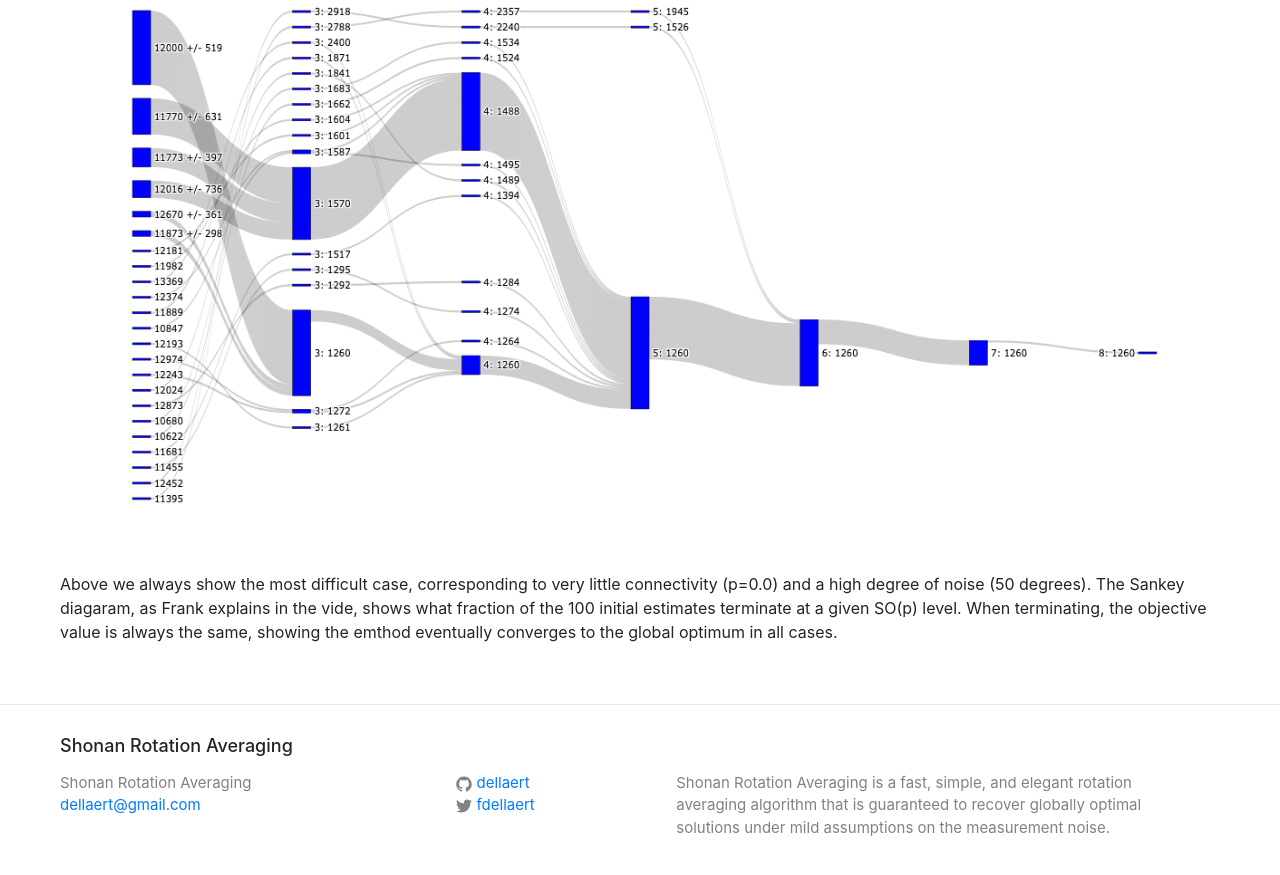
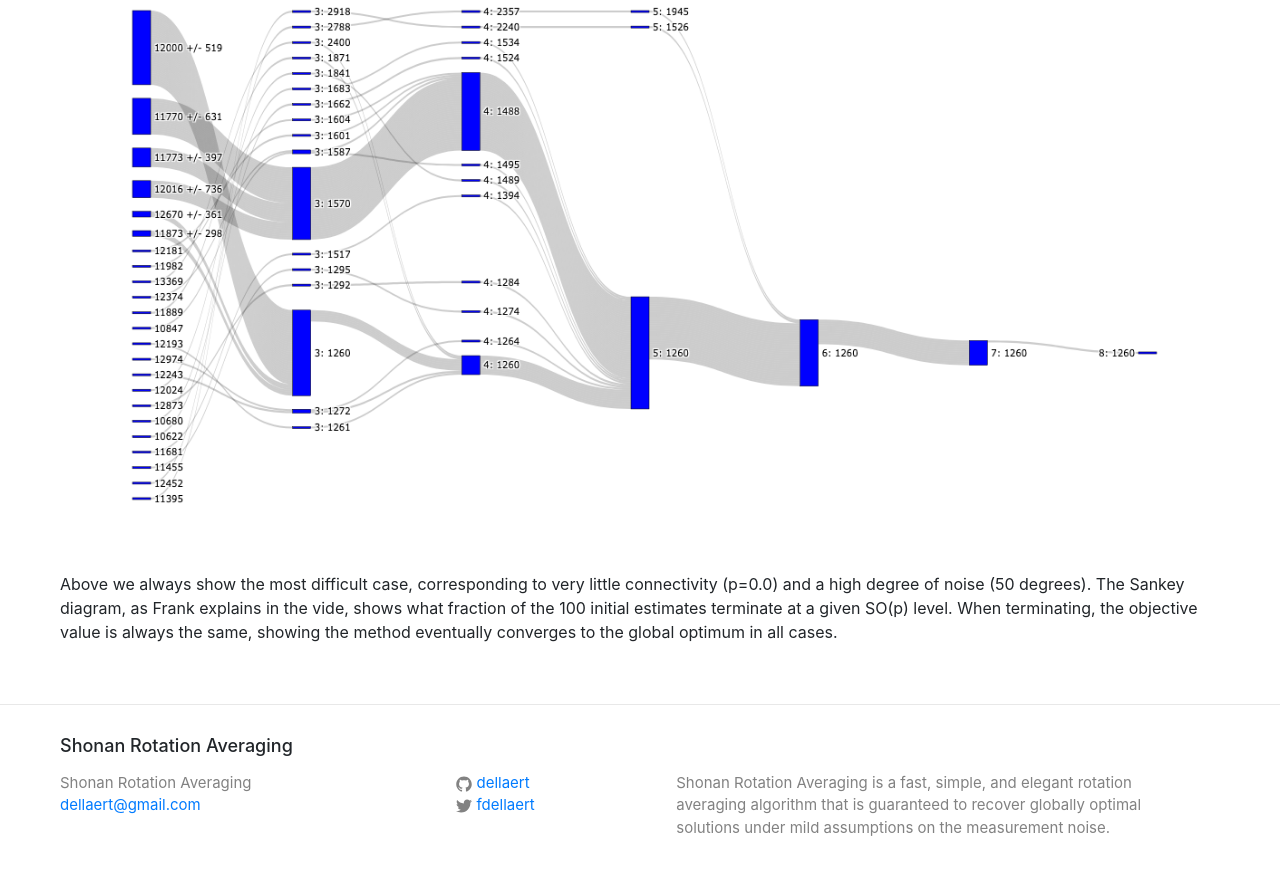
Before and after one commit to dellaert/ShonanAveraging, a Jekyll site: the page built from index.md, in a window 1280 px wide and 900 px high, scrolled down 2368 px. Shown: the top 875 px of the window. Built offline with Jekyll 4.4.1, drawn with Linux system fonts in a browser that asks for light colours; a script that is not in the unit is left out; some of the changed text lies outside the part shown.

Commit message:
Spelling

```diff
--- a/index.md
+++ b/index.md
@@ -32,7 +32,7 @@ Below is the ECCV 2020 spotlight video, narrated by Frank, which gives a flavor
 You can play around with the small world examples yourself, below. you can select graphs with either 20 or 40 nodes, where each node is connected to either 4, 8, or 16 neighboring nodes. The grid below will change to show the "Sankey diagrams" that illustrate how Shonan averaging navigates between saddle points of the objective function for different values of p, as in *SO(p)*. The grid shows the effect of measurements noise (columns correspond to 2, 5, 10, 25, and 50 degrees of added angular noise) and graph connectivity (varying the small world parameter p from 0.0 to 1.0).
 <div id="matrix" class="pt-3"></div>
 
-Above we always show the most difficult case, corresponding to very little connectivity (p=0.0) and a high degree of noise (50 degrees). The Sankey diagaram, as Frank explains in the vide, shows what fraction of the 100 initial estimates terminate at a given SO(p) level. When terminating, the objective value is always the same, showing the emthod eventually converges to the global optimum in all cases.
+Above we always show the most difficult case, corresponding to very little connectivity (p=0.0) and a high degree of noise (50 degrees). The Sankey diagram, as Frank explains in the vide, shows what fraction of the 100 initial estimates terminate at a given SO(p) level. When terminating, the objective value is always the same, showing the method eventually converges to the global optimum in all cases.
 
 <!-- #### Exploring The Prior
 
```
Also changed, not shown: other parts of index.md (+1 -1 lines).
